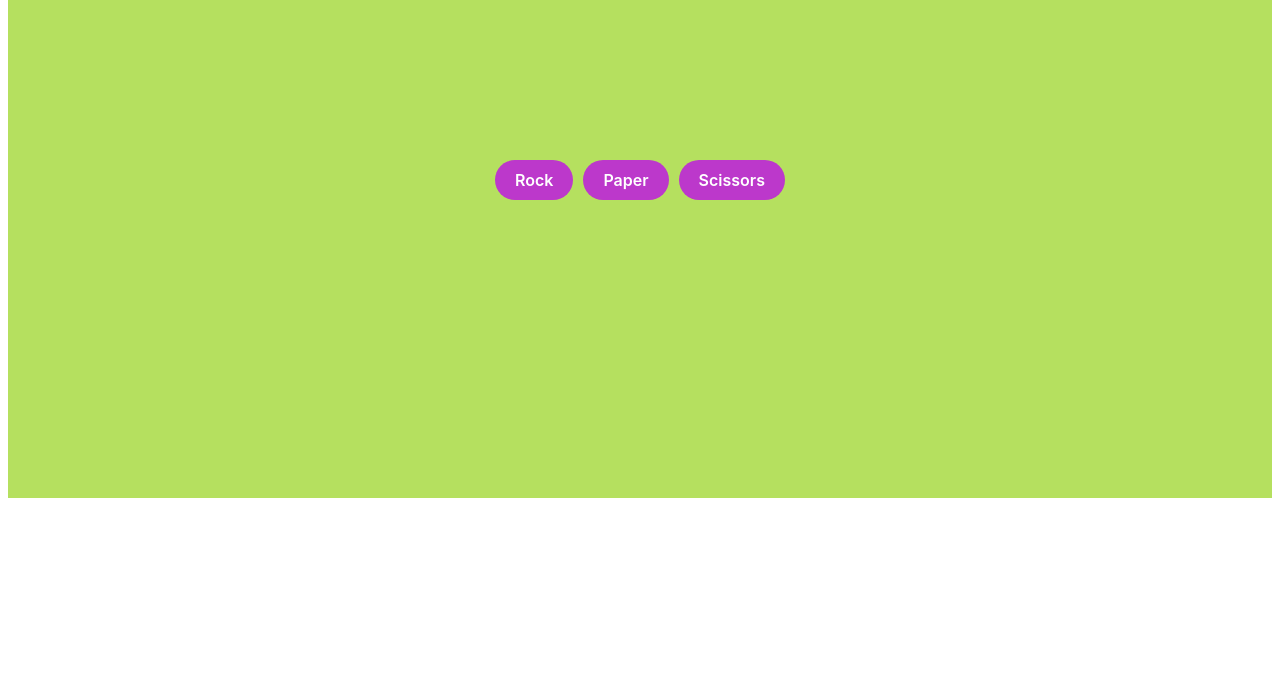
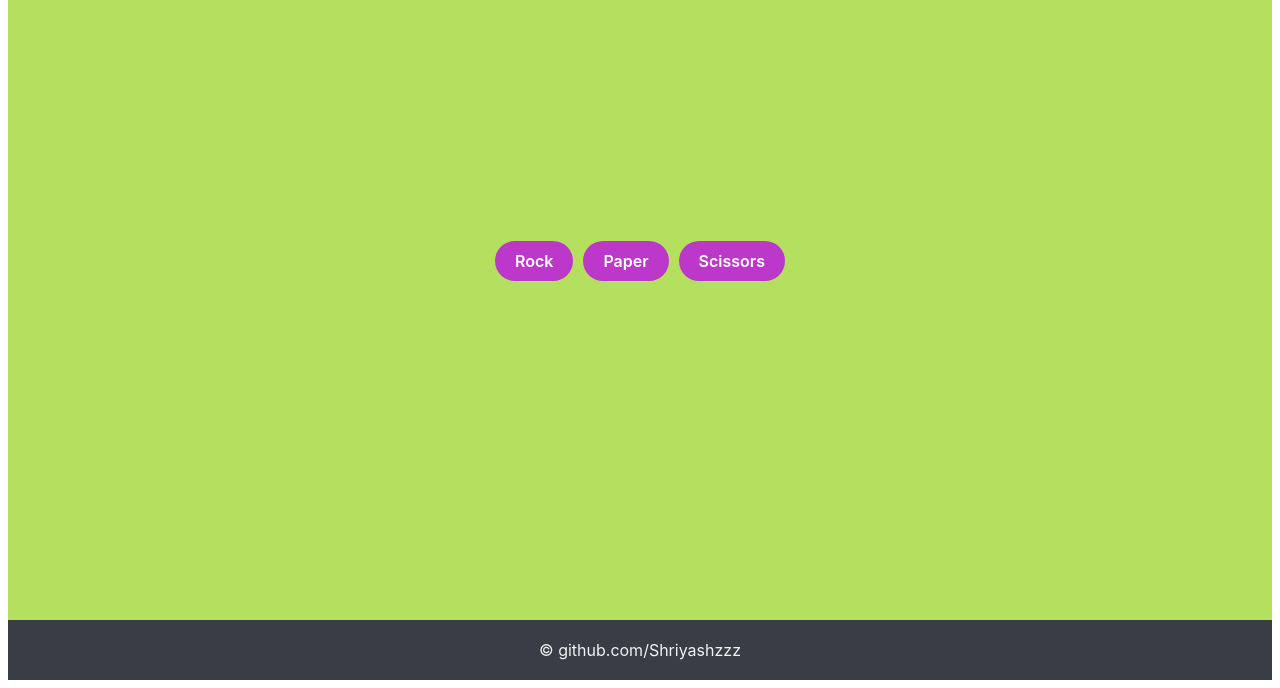
Before and after one commit to Shriyashzzz/javascript-rock-paper-siccors, a plain HTML site: page index.html in a window 1280 px wide. Shown: the part 310-998 px from the top of the page. Before the commit the page ends 816 px from the top, so only its background shows below. Drawn offline with Linux system fonts and the light colour scheme.

Commit message:
adds header & footer

```diff
--- a/css.css
+++ b/css.css
@@ -87,5 +87,24 @@ body{
 }
 
 #gameHead{
-    color : #233142;
+    color : #f2f2f2;
+
 }
+
+
+.gameHeadContainer, .footer{
+    background-color : #393e46;
+    padding:20px;
+    display: flex;
+    justify-content: center;
+}
+
+.footer{
+    color : white;
+
+}
+
+.footer a:any-link{
+  text-decoration: none;
+  color: #f2f2f2;
+}
--- a/index.html
+++ b/index.html
@@ -8,13 +8,21 @@
     <link  rel = "stylesheet" href = "css.css">
 </head>
 <body>
+    <div class = "gameHeadContainer">
+            <h1 id = "gameHead"> Jan-Ken-Pon </h1>
+        </div>
     <div id = "gameContainer">
-        <h1 id = "gameHead"> Jan-Ken-Pon </h1>
+
+
     </div>
 
 
 </body>
-
+<div class = "footer">
+    <span>
+         <a href = "https://github.com/Shriyashzzz/javascript-rock-paper-siccors/tree/main"> © github.com/Shriyashzzz</a>
+    </span>
+</div>
 
 
 </html>
```
